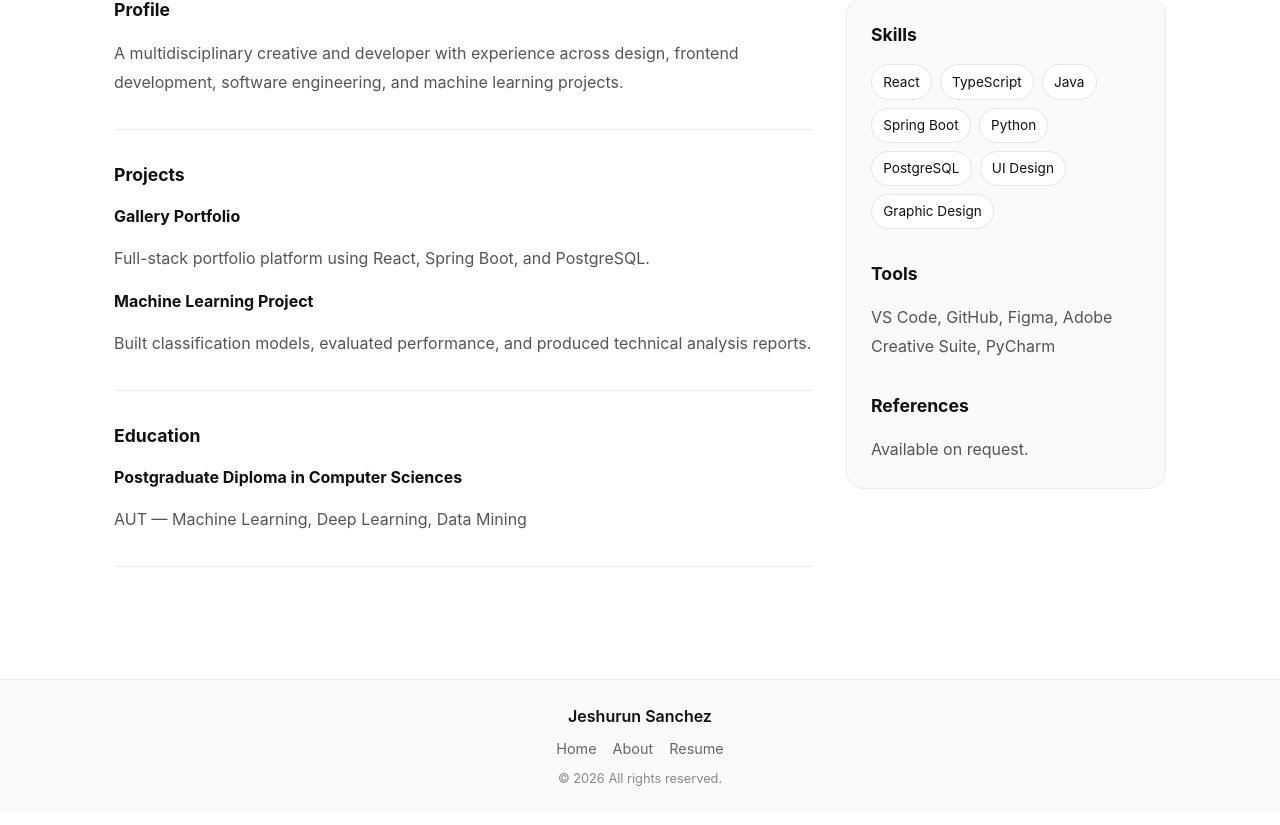
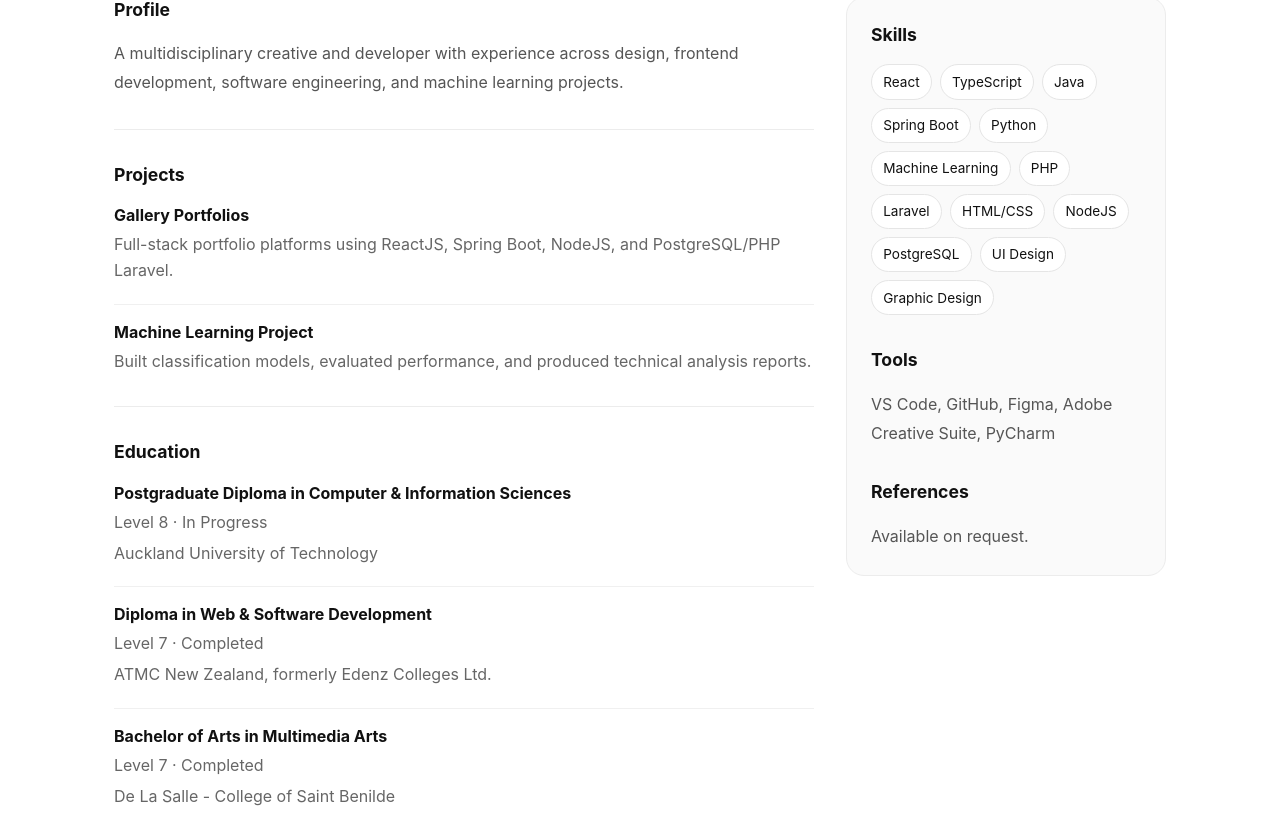
Before and after one commit to jeshurunjet/gallery-portfolio, a React (Vite) app in the folder frontend/: page /resume in a window 1280 px wide. Shown: the part 335-1160 px from the top of the page. Built offline with nearby package versions, Linux system fonts and the light colour scheme; no server answers.

Commit message:
fixed resume page, added real CV link

```diff
--- a/frontend/src/index.css
+++ b/frontend/src/index.css
@@ -1846,6 +1846,8 @@ main {
   margin-bottom: 0.75rem;
 }
 
+/* ----- Resuume Format ----- */
+
 .about-page,
 .resume-page {
   max-width: 1100px;
@@ -1871,7 +1873,6 @@ main {
 .about-hero p,
 .resume-header p,
 .about-section p,
-.resume-section p,
 .resume-sidebar p {
   color: #555;
   line-height: 1.8;
@@ -1891,6 +1892,41 @@ main {
 .resume-section h2 {
   font-size: 1.1rem;
   margin-bottom: 1rem;
+}
+
+/* Resume content blocks */
+
+.resume-section {
+  border-bottom: 1px solid #ececec;
+  padding-bottom: 2rem;
+}
+
+.resume-section p {
+  color: #555;
+  line-height: 1.8;
+}
+
+.resume-item {
+  margin-top: 1.25rem;
+  padding-bottom: 1.25rem;
+  border-bottom: 1px solid #f0f0f0;
+}
+
+.resume-item:last-child {
+  border-bottom: none;
+  padding-bottom: 0;
+}
+
+.resume-item h3 {
+  font-size: 1rem;
+  color: #111;
+  line-height: 1.4;
+}
+
+.resume-item p {
+  margin-top: 0.35rem;
+  color: #666;
+  line-height: 1.6;
 }
 
 .about-card ul {
--- a/frontend/src/pages/ResumePage.tsx
+++ b/frontend/src/pages/ResumePage.tsx
@@ -8,7 +8,11 @@ function ResumePage() {
           <p>Graphic Designer / Web Designer / Software Engineer</p>
         </div>
 
-        <a href="/resume.pdf" className="resume-download" download>
+        <a
+          href="https://docs.google.com/document/d/1s7pvk6pstVVBFssVP_TyNfAvKNwUHkJzdhvS-wtD-48/edit?usp=drive_link"
+          className="resume-download"
+          download
+        >
           Download CV
         </a>
       </section>
@@ -28,10 +32,10 @@ function ResumePage() {
             <h2>Projects</h2>
 
             <div className="resume-item">
-              <h3>Gallery Portfolio</h3>
+              <h3>Gallery Portfolios</h3>
               <p>
-                Full-stack portfolio platform using React, Spring Boot, and
-                PostgreSQL.
+                Full-stack portfolio platforms using ReactJS, Spring Boot,
+                NodeJS, and PostgreSQL/PHP Laravel.
               </p>
             </div>
 
@@ -48,8 +52,21 @@ function ResumePage() {
             <h2>Education</h2>
 
             <div className="resume-item">
-              <h3>Postgraduate Diploma in Computer Sciences</h3>
-              <p>AUT — Machine Learning, Deep Learning, Data Mining</p>
+              <h3>Postgraduate Diploma in Computer & Information Sciences</h3>
+              <p>Level 8 · In Progress</p>
+              <p>Auckland University of Technology</p>
+            </div>
+
+            <div className="resume-item">
+              <h3>Diploma in Web & Software Development</h3>
+              <p>Level 7 · Completed</p>
+              <p>ATMC New Zealand, formerly Edenz Colleges Ltd.</p>
+            </div>
+
+            <div className="resume-item">
+              <h3>Bachelor of Arts in Multimedia Arts</h3>
+              <p>Level 7 · Completed</p>
+              <p>De La Salle - College of Saint Benilde</p>
             </div>
           </section>
         </div>
@@ -63,6 +80,11 @@ function ResumePage() {
               <span>Java</span>
               <span>Spring Boot</span>
               <span>Python</span>
+              <span>Machine Learning</span>
+              <span>PHP</span>
+              <span>Laravel</span>
+              <span>HTML/CSS</span>
+              <span>NodeJS</span>
               <span>PostgreSQL</span>
               <span>UI Design</span>
               <span>Graphic Design</span>
```
